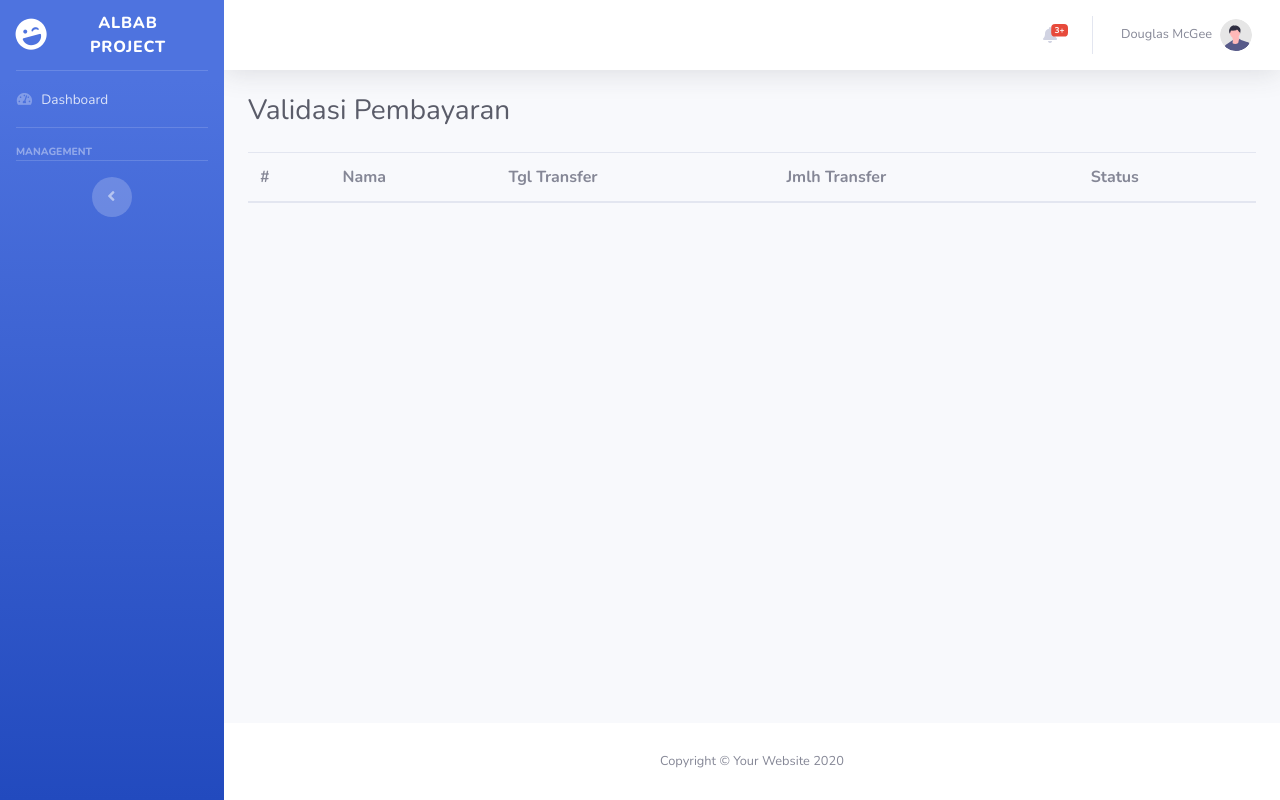
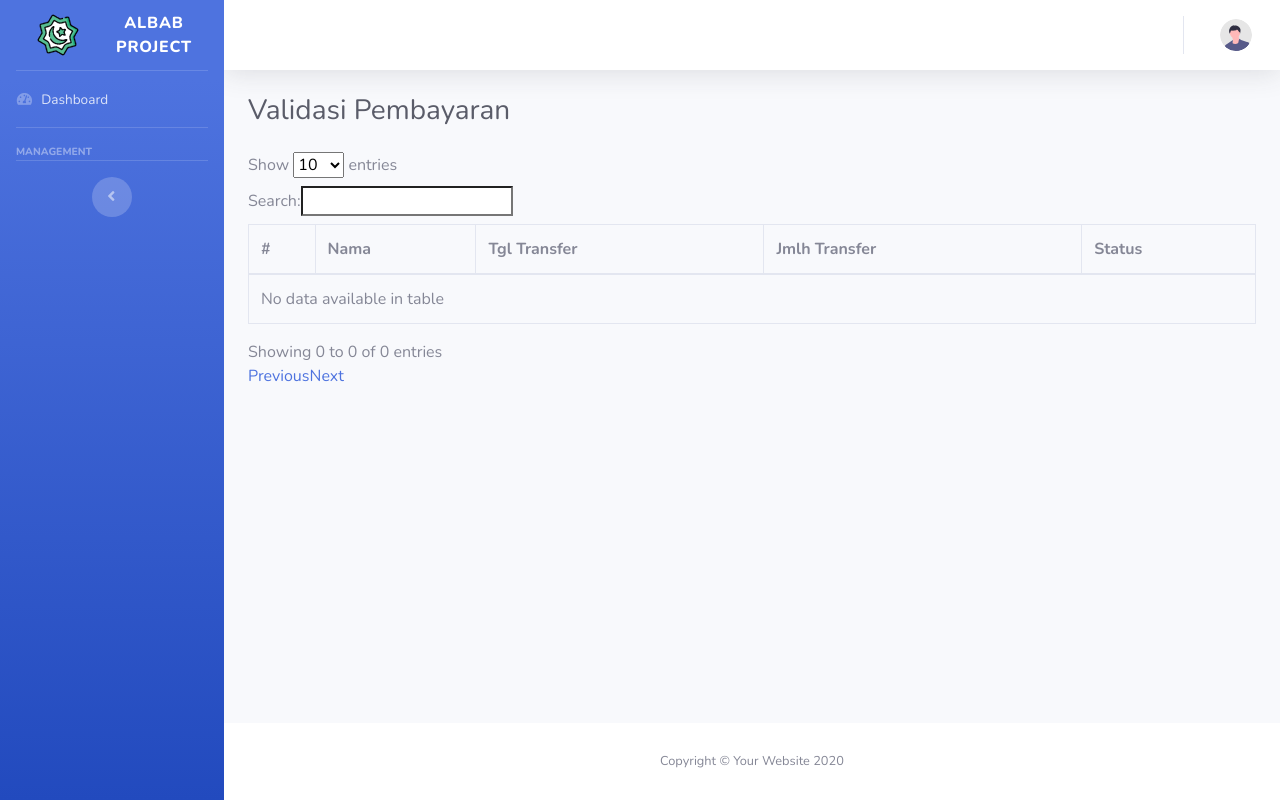
Before and after one commit to riyansasaja/albabproject, a CodeIgniter 4 app: the page made by app/Views/admin/validasi_bayar.php in a window 1280 px wide. Run offline with PHP 8.4 and a stand-in for CodeIgniter, Linux system fonts and the light colour scheme; the template is opened without the code that fills it, so the values that code supplies are empty; some libraries are stand-ins or nearby versions.

Commit message:
menambahkan data tables dan memperbaiki link menu

```diff
--- a/app/Views/admin/layoutAdmin.php
+++ b/app/Views/admin/layoutAdmin.php
@@ -39,9 +39,9 @@ $builder = $db->table('tb_menu');
         <ul class="navbar-nav bg-gradient-primary sidebar sidebar-dark accordion" id="accordionSidebar">
 
             <!-- Sidebar - Brand -->
-            <a class="sidebar-brand d-flex align-items-center justify-content-center" href="index.html">
+            <a class="sidebar-brand d-flex align-items-center justify-content-center" href="/admin">
                 <div class="sidebar-brand-icon rotate-n-15">
-                    <i class="fas fa-laugh-wink"></i>
+                    <img src="<?= base_url('assets/img/muslim.png') ?>" class="img-fluid" alt="" width="50%">
                 </div>
                 <div class="sidebar-brand-text mx-3">Albab Project</div>
             </a>
@@ -51,7 +51,7 @@ $builder = $db->table('tb_menu');
 
             <!-- Nav Item - Dashboard -->
             <li class="nav-item <?= $title == "Dashboard" ? "active" : "" ?>">
-                <a class="nav-link" href="index.html">
+                <a class="nav-link" href="/admin">
                     <i class="fas fa-fw fa-tachometer-alt"></i>
                     <span>Dashboard</span></a>
             </li>
@@ -113,78 +113,16 @@ $builder = $db->table('tb_menu');
                     <ul class="navbar-nav ml-auto">
 
                         <!-- Nav Item - Alerts -->
-                        <li class="nav-item dropdown no-arrow mx-1">
-                            <a class="nav-link dropdown-toggle" href="#" id="alertsDropdown" role="button" data-toggle="dropdown" aria-haspopup="true" aria-expanded="false">
-                                <i class="fas fa-bell fa-fw"></i>
-                                <!-- Counter - Alerts -->
-                                <span class="badge badge-danger badge-counter">3+</span>
-                            </a>
-                            <!-- Dropdown - Alerts -->
-                            <div class="dropdown-list dropdown-menu dropdown-menu-right shadow animated--grow-in" aria-labelledby="alertsDropdown">
-                                <h6 class="dropdown-header">
-                                    Alerts Center
-                                </h6>
-                                <a class="dropdown-item d-flex align-items-center" href="#">
-                                    <div class="mr-3">
-                                        <div class="icon-circle bg-primary">
-                                            <i class="fas fa-file-alt text-white"></i>
-                                        </div>
-                                    </div>
-                                    <div>
-                                        <div class="small text-gray-500">December 12, 2019</div>
-                                        <span class="font-weight-bold">A new monthly report is ready to download!</span>
-                                    </div>
-                                </a>
-                                <a class="dropdown-item d-flex align-items-center" href="#">
-                                    <div class="mr-3">
-                                        <div class="icon-circle bg-success">
-                                            <i class="fas fa-donate text-white"></i>
-                                        </div>
-                                    </div>
-                                    <div>
-                                        <div class="small text-gray-500">December 7, 2019</div>
-                                        $290.29 has been deposited into your account!
-                                    </div>
-                                </a>
-                                <a class="dropdown-item d-flex align-items-center" href="#">
-                                    <div class="mr-3">
-                                        <div class="icon-circle bg-warning">
-                                            <i class="fas fa-exclamation-triangle text-white"></i>
-                                        </div>
-                                    </div>
-                                    <div>
-                                        <div class="small text-gray-500">December 2, 2019</div>
-                                        Spending Alert: We've noticed unusually high spending for your account.
-                                    </div>
-                                </a>
-                                <a class="dropdown-item text-center small text-gray-500" href="#">Show All Alerts</a>
-                            </div>
-                        </li>
-
-
                         <div class="topbar-divider d-none d-sm-block"></div>
 
                         <!-- Nav Item - User Information -->
                         <li class="nav-item dropdown no-arrow">
                             <a class="nav-link dropdown-toggle" href="#" id="userDropdown" role="button" data-toggle="dropdown" aria-haspopup="true" aria-expanded="false">
-                                <span class="mr-2 d-none d-lg-inline text-gray-600 small">Douglas McGee</span>
+                                <span class="mr-2 d-none d-lg-inline text-gray-600 small"><?= user()->fullname; ?></span>
                                 <img class="img-profile rounded-circle" src="<?= base_url('assets/') ?>img/undraw_profile.svg">
                             </a>
                             <!-- Dropdown - User Information -->
                             <div class="dropdown-menu dropdown-menu-right shadow animated--grow-in" aria-labelledby="userDropdown">
-                                <a class="dropdown-item" href="#">
-                                    <i class="fas fa-user fa-sm fa-fw mr-2 text-gray-400"></i>
-                                    Profile
-                                </a>
-                                <a class="dropdown-item" href="#">
-                                    <i class="fas fa-cogs fa-sm fa-fw mr-2 text-gray-400"></i>
-                                    Settings
-                                </a>
-                                <a class="dropdown-item" href="#">
-                                    <i class="fas fa-list fa-sm fa-fw mr-2 text-gray-400"></i>
-                                    Activity Log
-                                </a>
-                                <div class="dropdown-divider"></div>
                                 <a class="dropdown-item" href="#" data-toggle="modal" data-target="#logoutModal">
                                     <i class="fas fa-sign-out-alt fa-sm fa-fw mr-2 text-gray-400"></i>
                                     Logout
@@ -245,7 +183,7 @@ $builder = $db->table('tb_menu');
                 <div class="modal-body">Select "Logout" below if you are ready to end your current session.</div>
                 <div class="modal-footer">
                     <button class="btn btn-secondary" type="button" data-dismiss="modal">Cancel</button>
-                    <a class="btn btn-primary" href="login.html">Logout</a>
+                    <a class="btn btn-primary" href="/logout">Logout</a>
                 </div>
             </div>
         </div>
--- a/app/Views/admin/validasi_bayar.php
+++ b/app/Views/admin/validasi_bayar.php
@@ -1,6 +1,7 @@
 <?= $this->extend('admin/layoutAdmin'); ?>
 
 <?= $this->section('header'); ?>
+<link href="<?= base_url('assets/') ?>vendor/datatables/dataTables.bootstrap4.min.css" rel="stylesheet">
 <script>
     let message = <?= json_encode(session()->getFlashdata('message')) ?>;
     let error = <?= json_encode(session()->getFlashdata('error')) ?>;
@@ -15,7 +16,7 @@
 
 <div class="row">
     <div class="col">
-        <table class="table">
+        <table class="table table-bordered" id="dataTable">
             <thead>
                 <tr>
                     <th scope="col">#</th>
@@ -68,4 +69,7 @@
 <script src="https://cdn.jsdelivr.net/npm/sweetalert2@11"></script>
 <script src="https://cdn.jsdelivr.net/npm/sweetalert2@11"></script>
 <script src="<?= base_url('assets/js/validasi_bayar.js') ?>"></script>
+<script src="<?= base_url('assets/') ?>vendor/datatables/jquery.dataTables.min.js"></script>
+<script src="<?= base_url('assets/') ?>vendor/datatables/dataTables.bootstrap4.min.js"></script>
+<script src="<?= base_url('assets/') ?>js/demo/datatables-demo.js"></script>
 <?= $this->endSection(); ?>
```
Also changed, not shown: public/assets/img/muslim.png (added).
